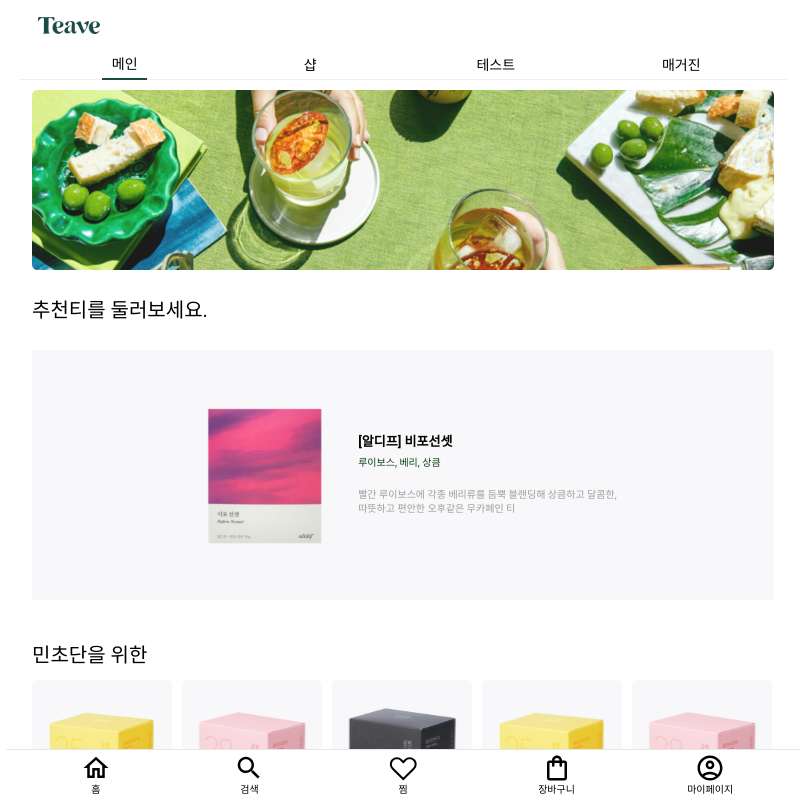
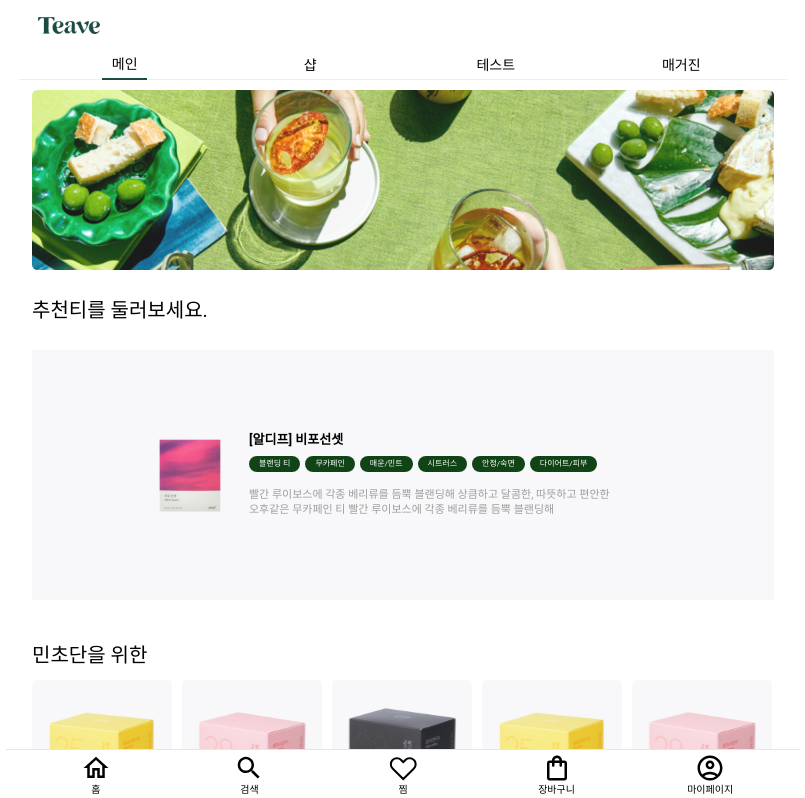
Before and after one commit to The-Teable/teave-mobile, a Next.js app: page / in a window 1280 px wide. Shown: the top 798 px of the page, without its empty margins (237-1042 px from the left). Built offline with nearby package versions, Linux system fonts and the light colour scheme.

Commit message:
design: 티추천 디자인 변경

```diff
--- a/components/TeaRecommend.tsx
+++ b/components/TeaRecommend.tsx
@@ -10,7 +10,7 @@ interface TeaRecommendProps {
     img: string;
     brand: string;
     name: string;
-    feature: string;
+    features: string;
     describe: string;
   }[];
 }
@@ -22,21 +22,23 @@ const TeaRecommend = ({ items }: TeaRecommendProps) => {
       <S.Title>추천티를 둘러보세요.</S.Title>
       <Margin size={3} />
       <Slider itemWidth={width}>
-        {items.map(({ img, brand, name, feature, describe }, i) => (
+        {items.map(({ img, brand, name, features, describe }, i) => (
           <S.Wrapper key={i}>
             <S.TeaImg
               src={img}
               alt={name}
-              width={150}
-              height={150}
+              width={80}
+              height={80}
               quality={100}
             />
             <Margin row size={2} />
             <S.ContentWrapper>
               <S.TeaTitle>{`[${brand}] ${name}`}</S.TeaTitle>
               <Margin size={1} />
-              <S.Feature>{feature}</S.Feature>
-              <Margin size={2} />
+              {features.split(",").map((feature, i) => (
+                <S.Feature key={i}>{feature}</S.Feature>
+              ))}
+              <Margin size={1} />
               <S.Describe>{describe}</S.Describe>
             </S.ContentWrapper>
           </S.Wrapper>
@@ -66,7 +68,7 @@ S.Wrapper = styled.div`
 `;
 
 S.ContentWrapper = styled.div`
-  width: 35%;
+  width: 55%;
 `;
 
 S.TeaImg = styled(Image)`
@@ -78,10 +80,18 @@ S.TeaTitle = styled.div`
   font-weight: bold;
 `;
 S.Feature = styled.div`
-  color: ${color.teaveGreen};
+  display: inline-block;
+  padding: 0.4rem 1rem;
+  background-color: ${color.teaveGreen};
+  color: #ffffff;
+  border-radius: 2rem;
+  margin: 0 0.5rem 0.5rem 0;
+  font-size: 0.8rem;
 `;
 
 S.Describe = styled.p`
   color: ${color.gray500};
-  line-height: 1.4rem;
+  font-size: 1.1rem;
+  line-height: 1.5rem;
+  width: 90%;
 `;
--- a/pages/api/dummy.json
+++ b/pages/api/dummy.json
@@ -197,21 +197,21 @@
       "img": "/image/sample.svg",
       "brand": "알디프",
       "name": "비포선셋",
-      "feature": "루이보스, 베리, 상큼",
-      "describe": "빨간 루이보스에 각종 베리류를 듬뿍 블랜딩해 상큼하고 달콤한, 따뜻하고 편안한 오후같은 무카페인 티"
+      "features": "블랜딩 티, 무카페인, 매운/민트, 시트러스, 안정/숙면, 다이어트/피부",
+      "describe": "빨간 루이보스에 각종 베리류를 듬뿍 블랜딩해 상큼하고 달콤한, 따뜻하고 편안한 오후같은 무카페인 티 빨간 루이보스에 각종 베리류를 듬뿍 블랜딩해"
     },
     {
       "img": "/image/goods2.svg",
       "brand": "알디프",
       "name": "비포선셋",
-      "feature": "루이보스, 베리, 상큼",
+      "features": "루이보스, 베리, 상큼",
       "describe": "빨간 루이보스에 각종 베리류를 듬뿍 블랜딩해 상큼하고 달콤한, 따뜻하고 편안한 오후같은 무카페인 티"
     },
     {
       "img": "/image/goods3.svg",
       "brand": "알디프",
       "name": "비포선셋",
-      "feature": "루이보스, 베리, 상큼",
+      "features": "루이보스, 베리, 상큼",
       "describe": "빨간 루이보스에 각종 베리류를 듬뿍 블랜딩해 상큼하고 달콤한, 따뜻하고 편안한 오후같은 무카페인 티"
     }
   ]
```
